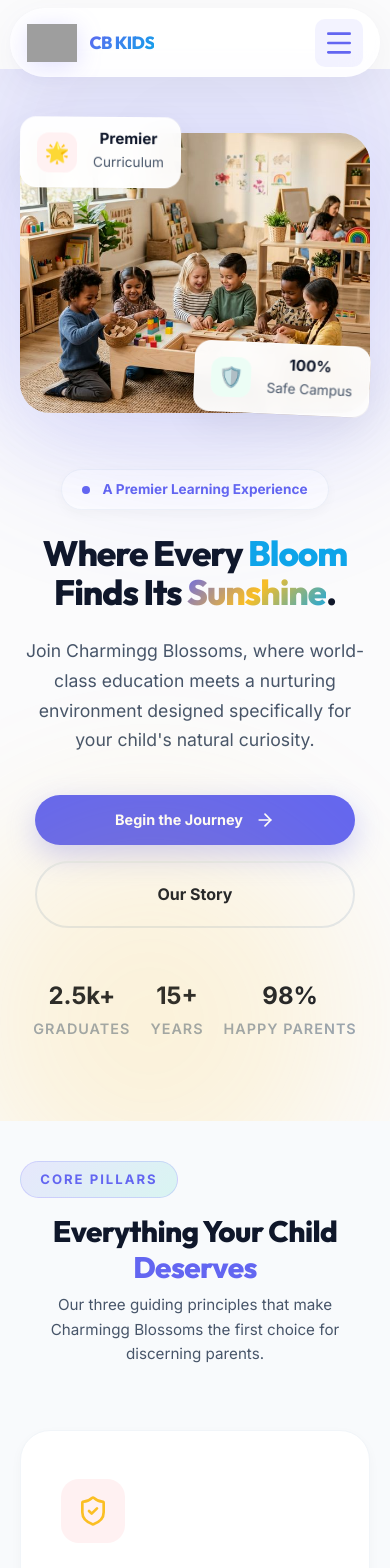
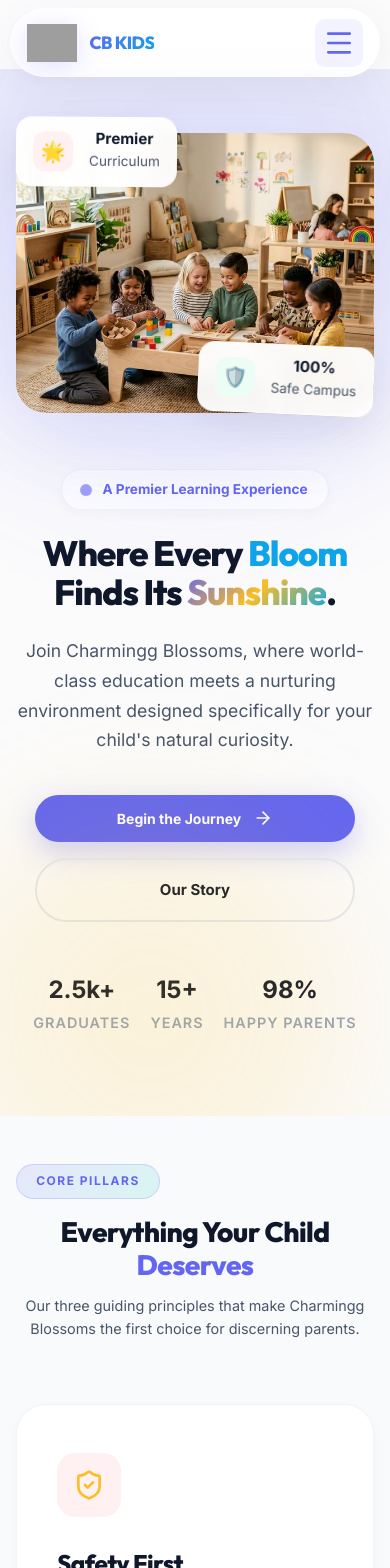
Before and after one commit to upadhyayravi023/cbk, a React (Vite) app in the folder frontend/: page / in a window 390 px wide. Shown: the top 1568 px of the page. Built offline with nearby package versions, Linux system fonts and the light colour scheme; no server answers; grey boxes are pictures that could not be loaded.

Commit message:
Apply fluid clamp-based design system to index.css for perfect responsiveness

```diff
--- a/frontend/src/index.css
+++ b/frontend/src/index.css
@@ -1,11 +1,11 @@
 @import url('https://fonts.googleapis.com/css2?family=Outfit:wght@300;400;600;700;800;900&family=Inter:wght@300;400;500;600;700&display=swap');
 
 :root {
-  --primary: #6366f1; /* Vibrant Indigo */
+  --primary: #6366f1;
   --primary-light: #818cf8;
-  --secondary: #0ea5e9; /* Sky Blue */
+  --secondary: #0ea5e9;
   --secondary-light: #7dd3fc;
-  --accent: #fbbf24; /* Warm Amber */
+  --accent: #fbbf24;
   --accent-soft: #fef3c7;
   --rose-soft: #fff1f2;
   --mint-soft: #ecfdf5;
@@ -14,7 +14,7 @@
   --warning: #f59e0b;
 
   --bg-white: #ffffff;
-  --background: #fbfbfc; /* Clean, slightly creamy white */
+  --background: #fbfbfc;
   --bg-soft: #f8fafc;
 
   --text-dark: #0f172a;
@@ -22,25 +22,36 @@
   --text-muted: #94a3b8;
   --text-white: #ffffff;
 
-  --border-radius: 24px; /* Softer, friendlier corners */
+  --border-radius: clamp(16px, 2vw, 24px);
   --border-radius-sm: 12px;
   --border-light: 1px solid #f1f5f9;
 
   --shadow-sm: 0 4px 12px rgba(0, 0, 0, 0.03);
   --shadow-md: 0 12px 40px rgba(0, 0, 0, 0.06);
   --shadow-lg: 0 24px 80px rgba(99, 102, 241, 0.12);
+  --shadow-xl: 0 30px 100px rgba(0,0,0,0.08);
   --shadow-card: 0 20px 50px rgba(0, 0, 0, 0.04);
 
   --font-heading: 'Outfit', sans-serif;
   --font-body: 'Inter', sans-serif;
 
+  --transition-fast: 0.25s ease;
   --transition-normal: 0.5s cubic-bezier(0.165, 0.84, 0.44, 1);
-  --section-padding: 6.5rem 0;
+
+  /* Fluid section padding using clamp */
+  --section-padding: clamp(3rem, 8vw, 7rem) 0;
+
+  /* Fluid spacing scale */
+  --space-xs: clamp(0.5rem, 1vw, 0.75rem);
+  --space-sm: clamp(0.75rem, 2vw, 1.25rem);
+  --space-md: clamp(1rem, 3vw, 2rem);
+  --space-lg: clamp(1.5rem, 4vw, 3rem);
+  --space-xl: clamp(2rem, 6vw, 5rem);
 }
 
 * { box-sizing: border-box; margin: 0; padding: 0; }
 
-html { scroll-behavior: smooth; }
+html { scroll-behavior: smooth; font-size: 16px; }
 
 body {
   font-family: var(--font-body);
@@ -57,6 +68,7 @@ h1, h2, h3, h4, h5, h6 {
   color: var(--text-dark);
   margin-bottom: 0.5rem;
   letter-spacing: -0.5px;
+  line-height: 1.2;
 }
 
 a { text-decoration: none; color: inherit; transition: all var(--transition-fast); }
@@ -67,7 +79,8 @@ img { max-width: 100%; height: auto; display: block; }
 .container {
   max-width: 1240px;
   margin: 0 auto;
-  padding: 0 1.5rem;
+  padding: 0 clamp(1rem, 4vw, 2rem);
+  width: 100%;
 }
 
 section {
@@ -79,15 +92,16 @@ section {
 .text-secondary { color: var(--secondary); }
 .text-sm { font-size: 0.875rem; }
 .text-light { color: var(--text-light); }
+.text-left { text-align: left; }
 
 /* ── Animations ── */
 @keyframes float {
   0%, 100% { transform: translateY(0px) rotate(0deg); }
   50% { transform: translateY(-15px) rotate(3deg); }
 }
-@keyframes glow-pulse {
-  0%, 100% { box-shadow: 0 0 20px var(--primary-glow); }
-  50% { box-shadow: 0 0 50px var(--primary-glow), 0 0 80px rgba(108, 99, 255, 0.15); }
+@keyframes pulse {
+  0%, 100% { opacity: 1; transform: scale(1); }
+  50% { opacity: 0.6; transform: scale(1.5); }
 }
 @keyframes shimmer {
   0% { background-position: -200% center; }
@@ -97,24 +111,21 @@ section {
   from { opacity: 0; transform: translateY(30px); }
   to   { opacity: 1; transform: translateY(0); }
 }
-@keyframes rotate-slow {
-  from { transform: rotate(0deg); }
-  to { transform: rotate(360deg); }
-}
 
 /* ── Buttons ── */
 .btn-primary {
   background: var(--primary);
   color: white;
-  padding: 1.1rem 2.8rem;
+  padding: clamp(0.7rem, 2vw, 1.1rem) clamp(1.5rem, 4vw, 2.8rem);
   border-radius: 50px;
-  font-size: 1rem;
+  font-size: clamp(0.875rem, 1.5vw, 1rem);
   font-weight: 700;
   transition: all var(--transition-normal);
   box-shadow: 0 10px 30px rgba(99, 102, 241, 0.3);
   display: inline-flex;
   align-items: center;
   gap: 0.75rem;
+  white-space: nowrap;
 }
 .btn-primary:hover {
   transform: translateY(-4px) scale(1.02);
@@ -124,15 +135,16 @@ section {
 .btn-secondary {
   background: white;
   color: var(--text-dark);
-  padding: 0.8rem 2.2rem;
+  padding: clamp(0.6rem, 1.5vw, 0.8rem) clamp(1.2rem, 3vw, 2.2rem);
   border-radius: 12px;
-  font-size: 0.95rem;
+  font-size: clamp(0.85rem, 1.5vw, 0.95rem);
   font-weight: 600;
   transition: all var(--transition-normal);
   display: inline-flex;
   align-items: center;
   gap: 0.5rem;
   border: 1px solid #e2e8f0;
+  white-space: nowrap;
 }
 .btn-secondary:hover {
   background: #f8fafc;
@@ -143,28 +155,28 @@ section {
 .btn-outline {
   background: transparent;
   color: var(--primary);
-  padding: 0.9rem 2.2rem;
+  padding: clamp(0.7rem, 2vw, 0.9rem) clamp(1.2rem, 3vw, 2.2rem);
   border-radius: 50px;
-  font-size: 1rem;
+  font-size: clamp(0.875rem, 1.5vw, 1rem);
   font-weight: 700;
   transition: all var(--transition-fast);
   border: 2px solid var(--primary);
   display: inline-flex;
   align-items: center;
   gap: 0.5rem;
+  white-space: nowrap;
 }
 .btn-outline:hover {
   background: var(--primary);
   color: white;
-  box-shadow: 0 8px 25px var(--primary-glow);
   transform: translateY(-3px);
 }
 
-/* ── Glassmorphism Card ── */
+/* ── Card ── */
 .card {
   background: #ffffff;
   border-radius: var(--border-radius);
-  padding: 2rem;
+  padding: clamp(1.25rem, 3vw, 2rem);
   box-shadow: var(--shadow-sm);
   transition: all var(--transition-normal);
   border: 1px solid #f1f5f9;
@@ -190,7 +202,7 @@ section {
 }
 
 .section-title {
-  font-size: 2.5rem;
+  font-size: clamp(1.75rem, 4vw, 2.75rem);
   color: var(--text-dark);
   text-align: center;
   margin-bottom: 0.75rem;
@@ -199,11 +211,13 @@ section {
   line-height: 1.2;
 }
 .section-title span { color: var(--primary); }
+.section-title.text-left { text-align: left; }
+
 .section-subtitle {
   max-width: 650px;
-  margin: 0 auto 3rem;
+  margin: 0 auto clamp(1.5rem, 4vw, 3rem);
   color: var(--text-light);
-  font-size: 1.05rem;
+  font-size: clamp(0.9rem, 1.5vw, 1.05rem);
   text-align: center;
   line-height: 1.6;
 }
@@ -216,13 +230,11 @@ section {
   pointer-events: none;
   z-index: 0;
 }
-.bg-blob-1 { width: 500px; height: 500px; background: var(--primary-glow); top: -100px; right: -100px; }
-.bg-blob-2 { width: 400px; height: 400px; background: var(--secondary-glow); bottom: -100px; left: -100px; }
 
 /* ── Icon wrappers ── */
 .icon-wrapper {
-  width: 72px;
-  height: 72px;
+  width: clamp(56px, 6vw, 72px);
+  height: clamp(56px, 6vw, 72px);
   border-radius: 18px;
   display: inline-flex;
   align-items: center;
@@ -230,6 +242,7 @@ section {
   margin-bottom: 1.5rem;
   color: white;
   position: relative;
+  flex-shrink: 0;
 }
 .icon-wrapper::after {
   content: '';
@@ -269,6 +282,20 @@ section {
   background-clip: text;
 }
 
+/* ── Page Header ── */
+.page-header {
+  padding: clamp(2.5rem, 5vw, 4rem) 0 clamp(1rem, 2.5vw, 2rem);
+  background: var(--bg-soft);
+}
+.page-header h1 {
+  font-size: clamp(2rem, 5vw, 3.5rem);
+}
+.page-header p {
+  font-size: clamp(0.95rem, 1.5vw, 1.15rem);
+  max-width: 600px;
+  margin: 0 auto;
+}
+
 /* ── Error / misc ── */
 .error-alert {
   background: rgba(239,68,68,0.08);
@@ -280,30 +307,9 @@ section {
   font-weight: 600;
 }
 
-/* ── Responsive Global ── */
-@media (max-width: 1024px) {
-  :root {
-    --section-padding: 5rem 0;
-  }
-  .section-title { font-size: 2.2rem; }
+/* ── Global Responsive Polish ── */
+@media (max-width: 480px) {
+  body { font-size: 15px; }
+  .section-label { font-size: 0.75rem; letter-spacing: 1.5px; }
+  .btn-primary, .btn-secondary, .btn-outline { width: 100%; justify-content: center; }
 }
-
-@media (max-width: 768px) {
-  :root {
-    --section-padding: 3.5rem 0;
-    --border-radius: 18px;
-  }
-  .section-title { font-size: 1.85rem; margin-bottom: 0.5rem; }
-  .section-subtitle { margin-bottom: 2rem; font-size: 0.95rem; }
-  .btn-primary, .btn-secondary, .btn-outline {
-    padding: 0.8rem 1.8rem;
-    font-size: 0.9rem;
-  }
-}
-
-@media (max-width: 480px) {
-  :root {
-    --section-padding: 2.5rem 0;
-  }
-  .container { padding: 0 1.25rem; }
-}
```
